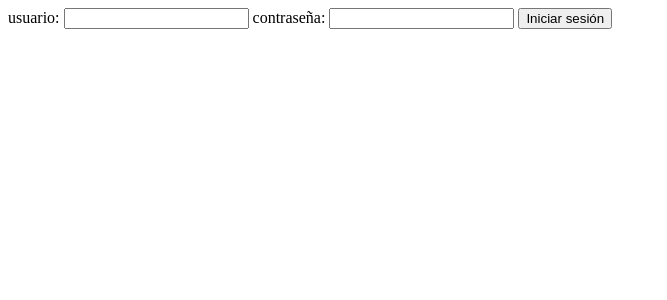
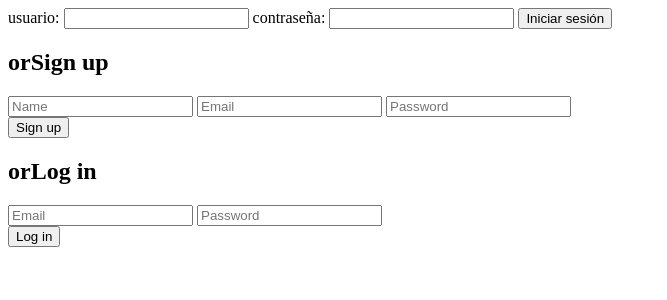
Before and after one commit to herlazarte/TpIntegradorBack, a Django app: page /login/ in a window 1280 px wide. Shown: the top 300 px of the page, without its empty margins (0-667 px from the left). Run offline with Django 5.2, Linux system fonts and the light colour scheme.

Commit message:
carpeta static

```diff
--- a/KeyServ/settings.py
+++ b/KeyServ/settings.py
@@ -121,6 +121,9 @@ USE_TZ = True
 STATIC_URL = 'static/'
 
 # Default primary key field type
+STATICFILES_DIRS = [
+    BASE_DIR / "static",
+]
 # https://docs.djangoproject.com/en/5.1/ref/settings/#default-auto-field
 
 DEFAULT_AUTO_FIELD = 'django.db.models.BigAutoField'
--- a/templates/registration/login.html
+++ b/templates/registration/login.html
@@ -20,3 +20,26 @@
 
 </body>
 </html>
+
+
+<div class="form-structor">
+	<div class="signup">
+		<h2 class="form-title" id="signup"><span>or</span>Sign up</h2>
+		<div class="form-holder">
+			<input type="text" class="input" placeholder="Name" />
+			<input type="email" class="input" placeholder="Email" />
+			<input type="password" class="input" placeholder="Password" />
+		</div>
+		<button class="submit-btn">Sign up</button>
+	</div>
+	<div class="login slide-up">
+		<div class="center">
+			<h2 class="form-title" id="login"><span>or</span>Log in</h2>
+			<div class="form-holder">
+				<input type="email" class="input" placeholder="Email" />
+				<input type="password" class="input" placeholder="Password" />
+			</div>
+			<button class="submit-btn">Log in</button>
+		</div>
+	</div>
+</div>
```
